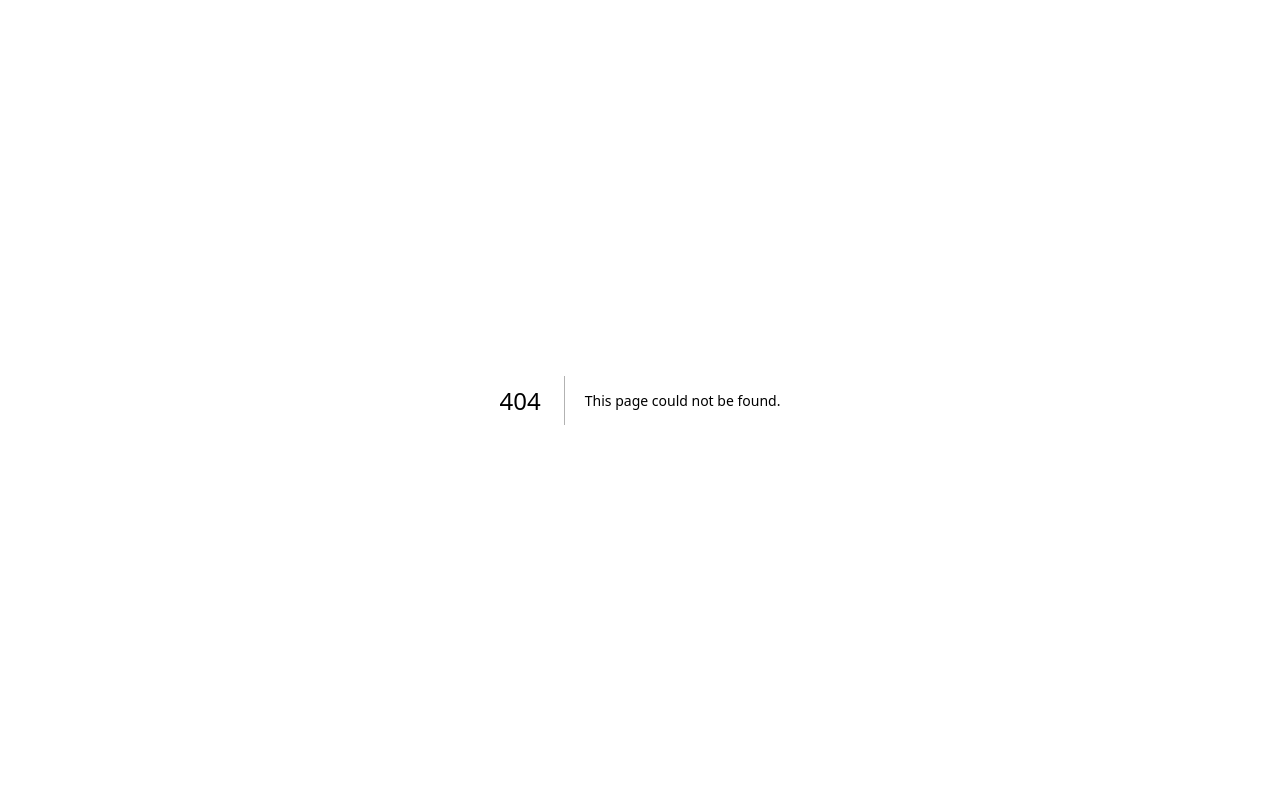
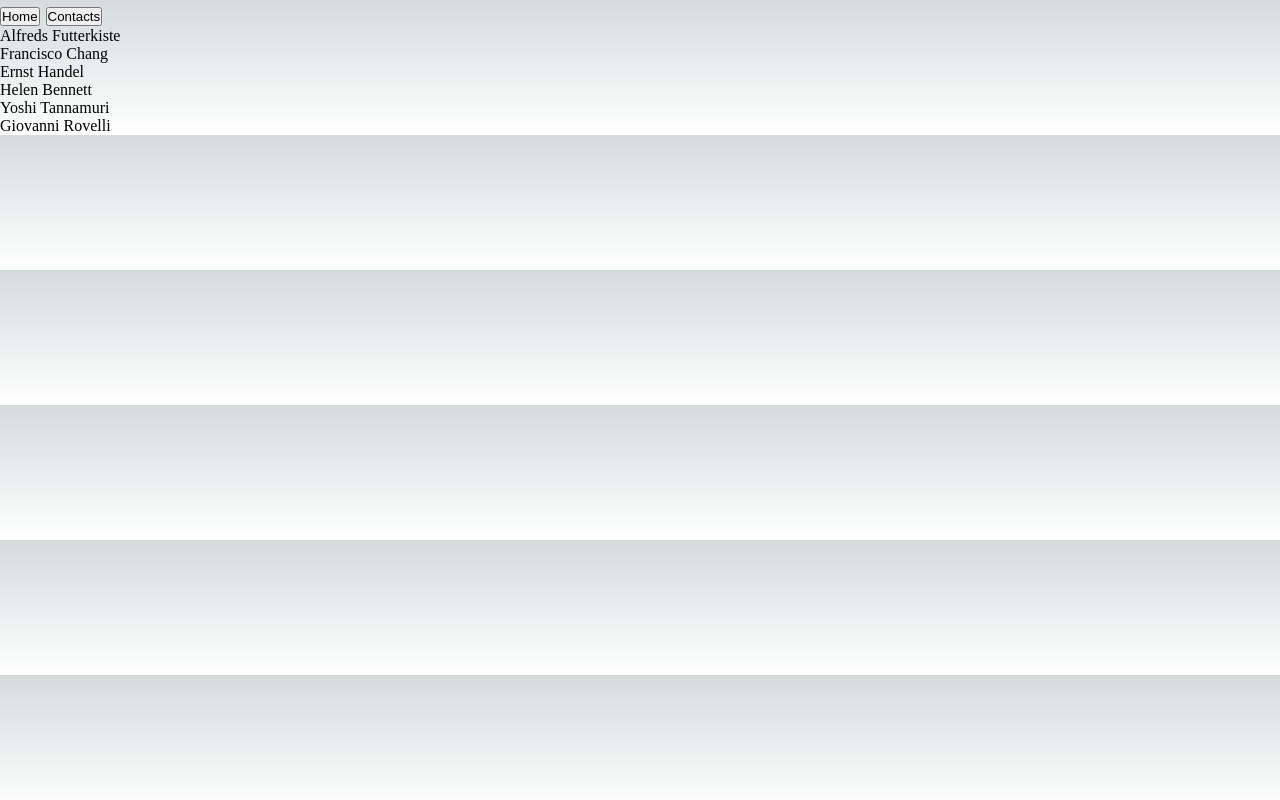
Before and after one commit to shivani0614/my-next-app, a Next.js app: page /contacts in a window 1280 px wide. Before the commit this address had no page. Built offline with nearby package versions, Linux system fonts and the light colour scheme.

Commit message:
Created Layout page || routing systems || contact

```diff
--- a/components/Layout.js
+++ b/components/Layout.js
@@ -0,0 +1,27 @@
+import Link from "next/link";
+import styles from '../styles/Home.module.css'
+//import contacts from "../api/contacts";
+/* menu component Here */
+
+// export const contactData = contacts
+function Menu(){
+    return(
+        <ul>
+            <h2>
+            <Link href="/"><button>Home</button></Link>&nbsp;
+            <Link href="/contacts"><button>Contacts</button></Link>
+            </h2>
+        </ul>
+    )
+}
+
+export default function Layout({children}){
+    console.log(children)
+    return(
+        <div className={styles.container}>
+            {/*insert Menu here*/}
+            <Menu></Menu>
+            {children}
+        </div>
+    )
+}
--- /dev/null
+++ b/pages/contacts/index.js
@@ -0,0 +1,28 @@
+import { useRouter } from 'next/router';
+import contacts from "../api/contacts";
+import Link from "next/link";
+import Layout from '@/components/Layout';
+
+export default function Contacts() {
+
+    return (
+        <Layout>
+        <ul>
+            {
+                contacts.map(contact => {
+                    return (
+                        <li>
+                            <Link href={`contacts/${contact.id}`}>
+                                {contact.name}
+                            </Link>
+                        </li>
+                    )
+                })
+            }
+        </ul>
+        </Layout>
+
+    )
+}
+
+//dynamic routing
```
Also changed, not shown: pages/contacts/[contactId].js (added, +26 -0 lines), pages/index.js (+13 -33 lines).
